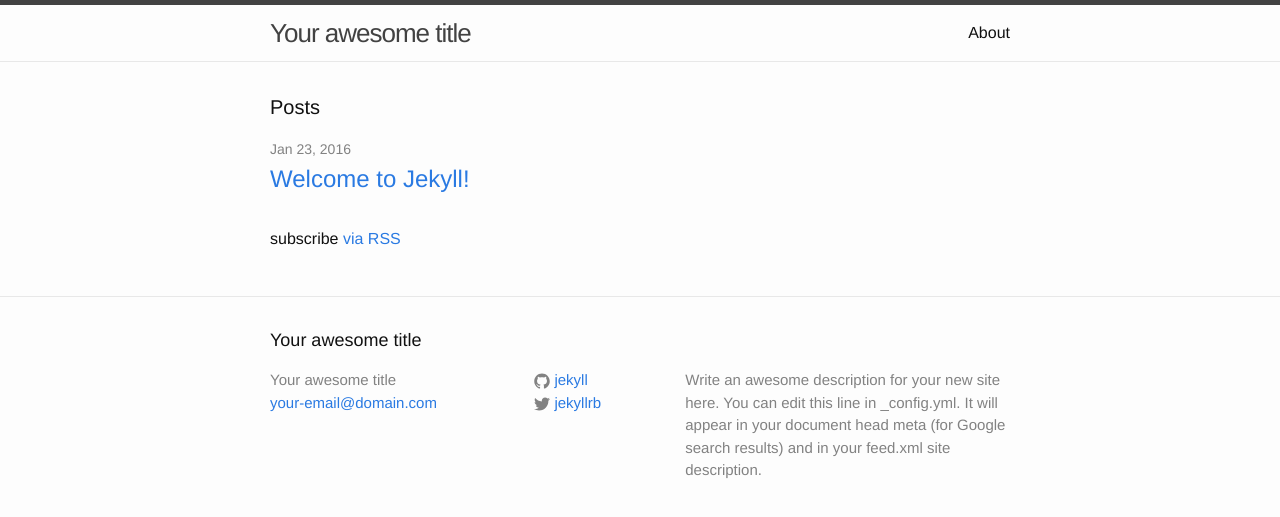
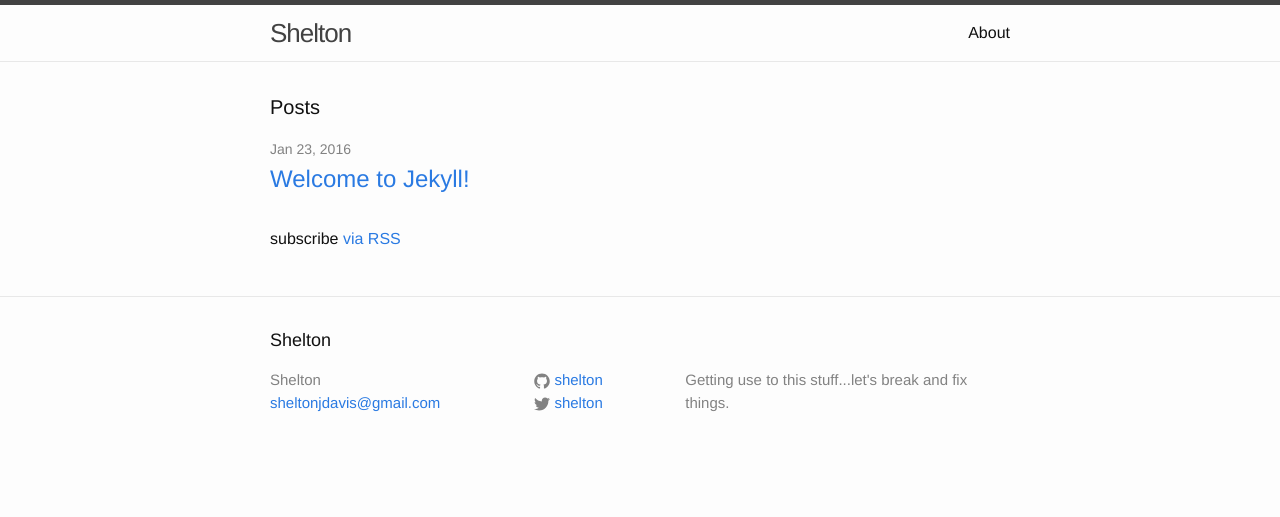
Before and after one commit to Shelton/shelton.github.io, a Jekyll site: the page built from index.html, in a window 1280 px wide. Shown: the top 517 px of the page. Built offline with Jekyll 4.4.1, drawn with Linux system fonts in a browser that asks for light colours.

Commit message:
Personalizing the config.yml.

```diff
--- a/_config.yml
+++ b/_config.yml
@@ -6,16 +6,13 @@
 # 'jekyll serve'. If you change this file, please restart the server process.
 
 # Site settings
-title: Your awesome title
-email: your-email@domain.com
-description: > # this means to ignore newlines until "baseurl:"
-  Write an awesome description for your new site here. You can edit this
-  line in _config.yml. It will appear in your document head meta (for
-  Google search results) and in your feed.xml site description.
+title: Shelton
+email: sheltonjdavis@gmail.com
+description: Getting use to this stuff...let's break and fix things.
 baseurl: "" # the subpath of your site, e.g. /blog
-url: "http://yourdomain.com" # the base hostname & protocol for your site
-twitter_username: jekyllrb
-github_username:  jekyll
+url: "http://shelton.github.io" # the base hostname & protocol for your site
+twitter_username: shelton
+github_username:  shelton
 
 # Build settings
 markdown: kramdown
```
